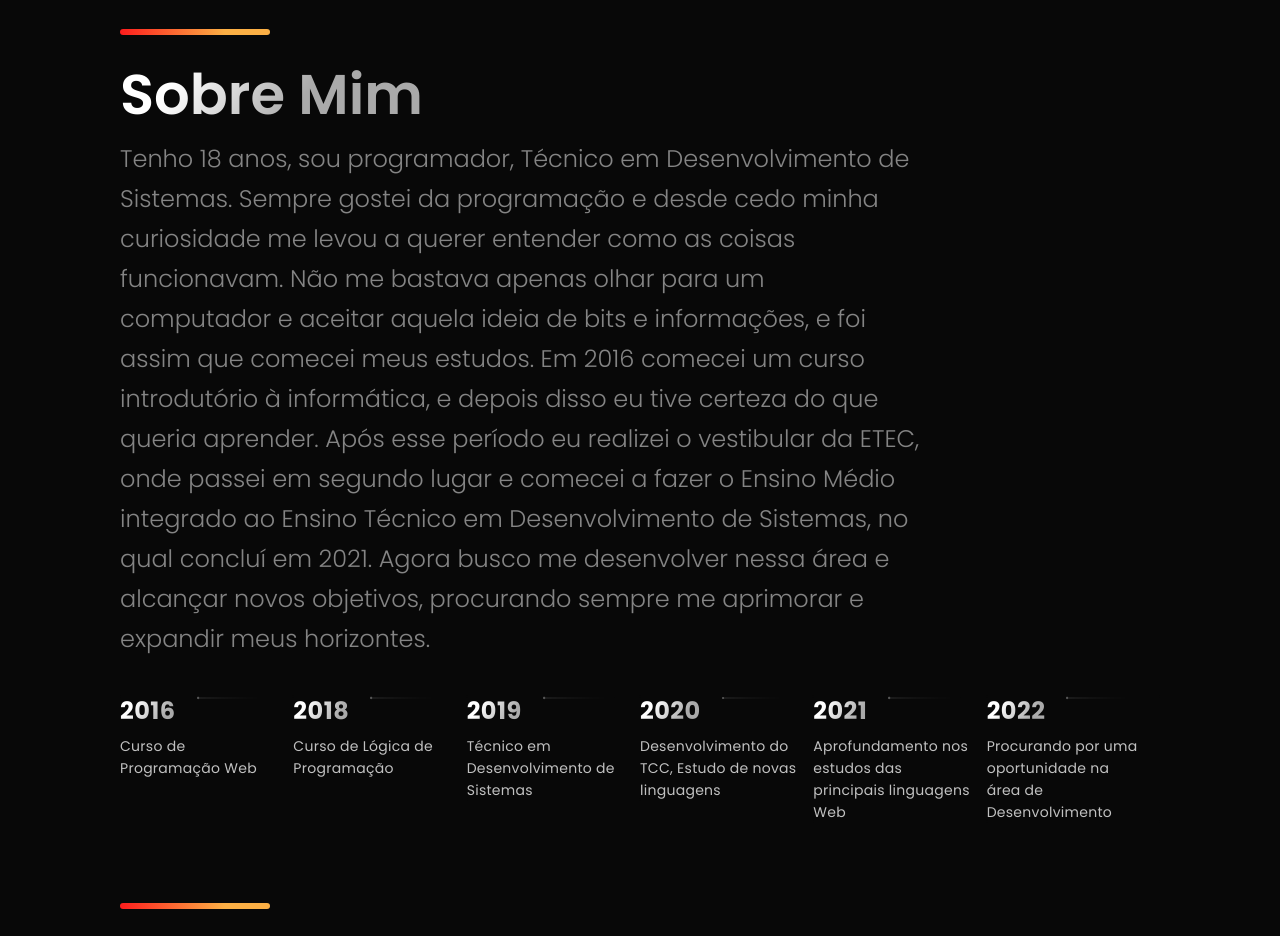
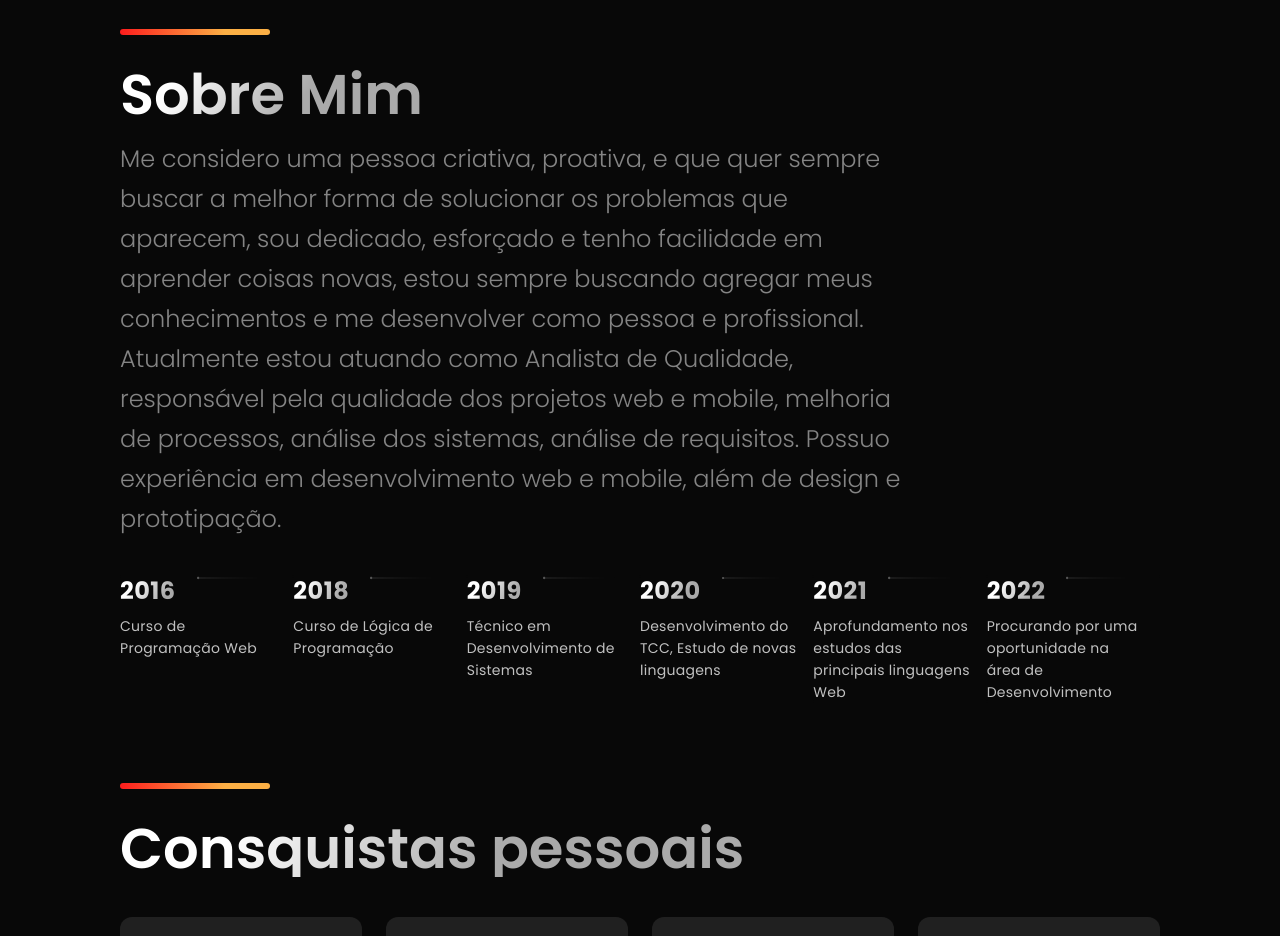
Before and after one commit to Alef185/react-js-port, a Next.js app: page / in a window 1280 px wide. Shown: the part 5120-6056 px from the top of the page. Built offline with nearby package versions, Linux system fonts and the light colour scheme.

Commit message:
Update TimeLine.js

```diff
--- a/src/components/TimeLine/TimeLine.js
+++ b/src/components/TimeLine/TimeLine.js
@@ -46,10 +46,8 @@ const Timeline = () => {
     <Section id="about">
       <SectionTitle>Sobre Mim</SectionTitle>
       <SectionText>
-        Tenho 18 anos, sou programador, Técnico em Desenvolvimento de Sistemas. Sempre gostei da programação e desde cedo minha curiosidade me levou a querer entender como as coisas funcionavam. Não me bastava apenas olhar para um computador e aceitar aquela ideia de bits e informações, e foi assim que comecei meus estudos.
-        Em 2016 comecei um curso introdutório à informática, e depois disso eu tive certeza do que queria aprender.
-        Após esse período eu realizei o vestibular da ETEC, onde passei em segundo lugar e comecei a fazer o Ensino Médio integrado ao Ensino Técnico em Desenvolvimento de Sistemas, no qual concluí em 2021.
-        Agora busco me desenvolver nessa área e alcançar novos objetivos, procurando sempre me aprimorar e expandir meus horizontes.
+        Me considero uma pessoa criativa, proativa, e que quer sempre buscar a melhor forma de solucionar os problemas que aparecem, sou dedicado, esforçado e tenho facilidade em aprender coisas novas, estou sempre buscando agregar meus conhecimentos e me desenvolver como pessoa e profissional.
+        Atualmente estou atuando como Analista de Qualidade, responsável pela qualidade dos projetos web e mobile, melhoria de processos, análise dos sistemas, análise de requisitos. Possuo experiência em desenvolvimento web e mobile, além de design e prototipação.
       </SectionText>
       <CarouselContainer ref={carouselRef} onScroll={handleScroll}>
         <>
```
